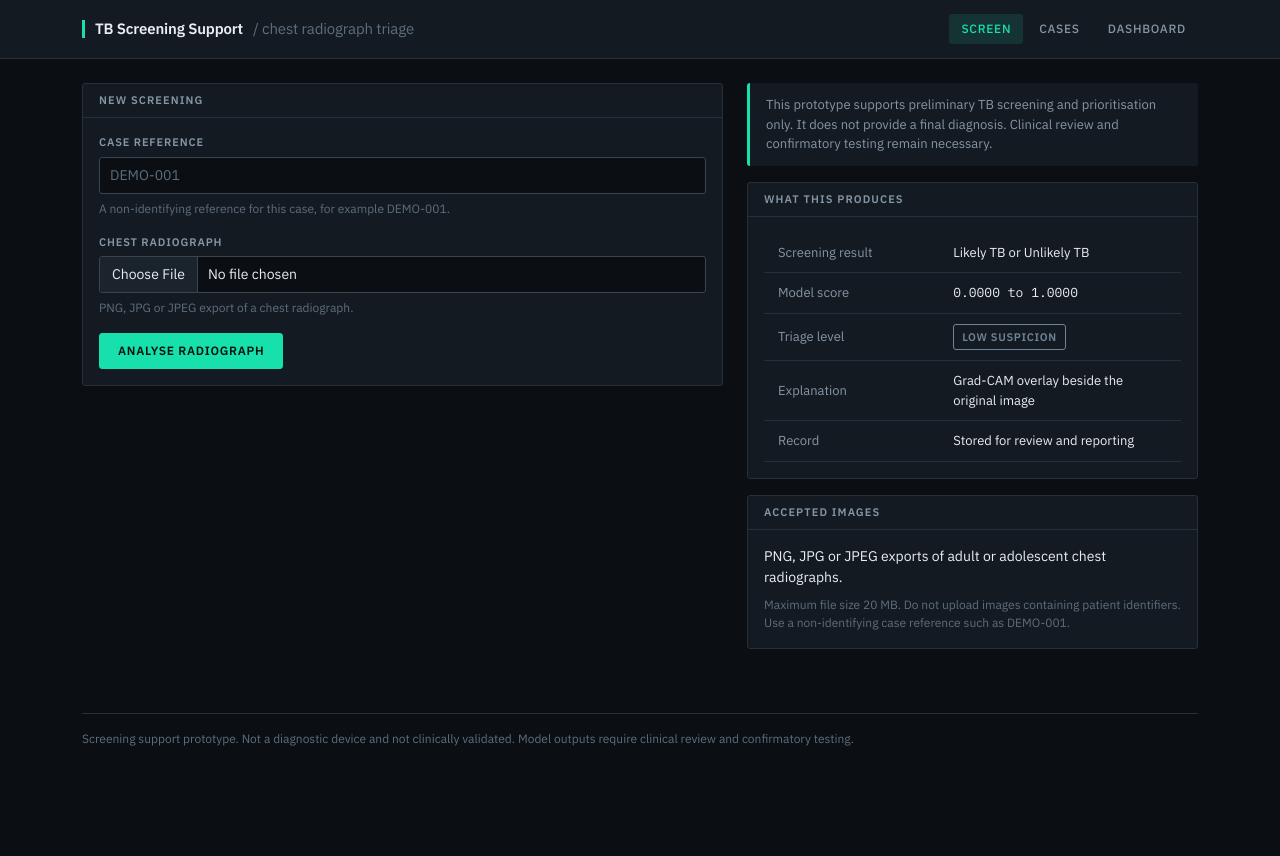
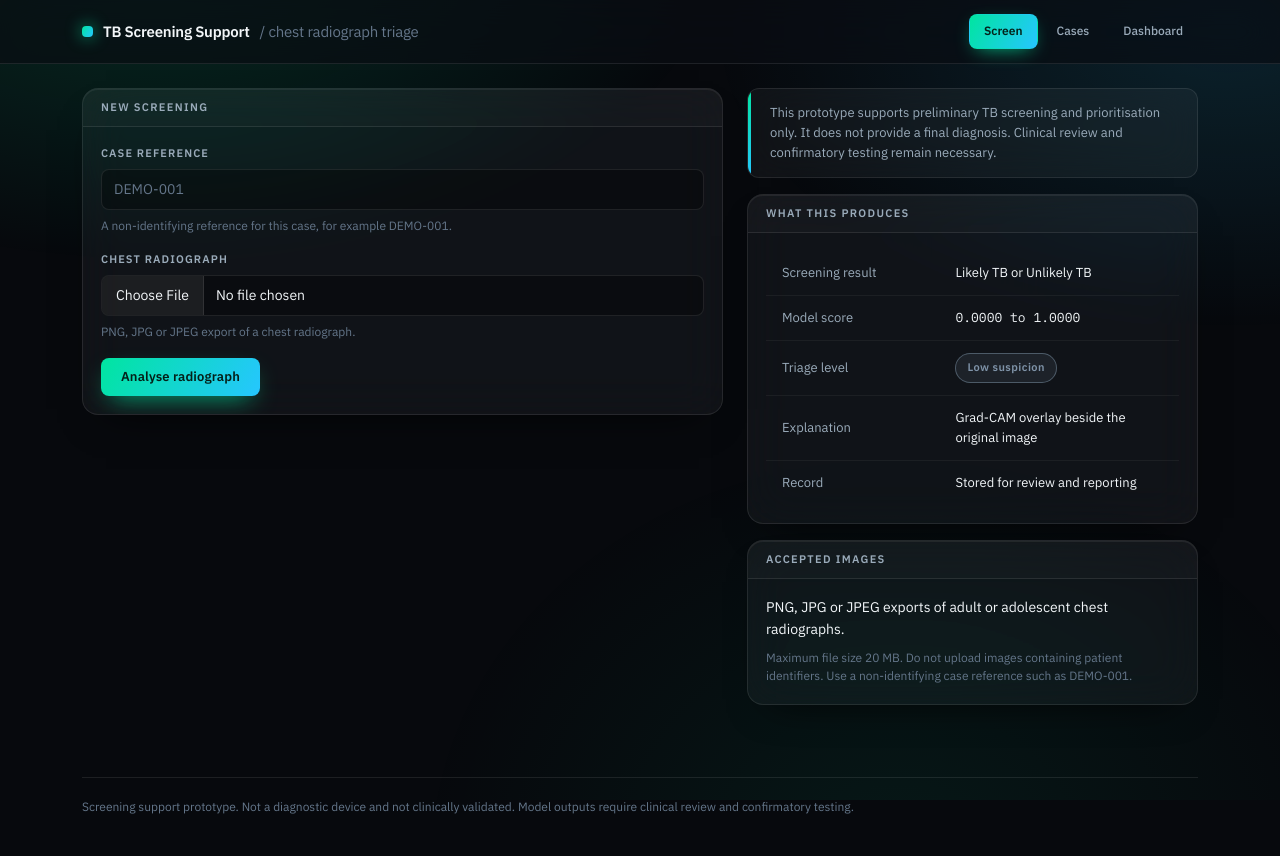
Before and after one commit to derrickkimutai1/tb-screening-system, a Django app: page / in a window 1280 px wide. Before the commit the page ends 746 px from the top, so only its background shows below. Run offline with Django 5.2, Linux system fonts and the light colour scheme; some libraries are stand-ins or nearby versions.

Commit message:
Rebuild the interface theme with layered translucent surfaces
Translucent panels over a near-black ground with ambient light at the edges,
gradient accents on actions and headline figures, rounded corners and entrance
and hover transitions. Motion is suppressed under prefers-reduced-motion, and
triage levels still carry their text labels.

```diff
--- a/screening/static/screening/theme.css
+++ b/screening/static/screening/theme.css
@@ -1,13 +1,10 @@
 /*
  * Interface theme for the screening application.
  *
- * The interface is dark by convention rather than for style: radiology reading
- * rooms are darkened and PACS workstations use dark backgrounds because
- * greyscale radiographs are perceived more accurately against black. The
- * radiograph panels sit on true black for the same reason.
- *
- * Bootstrap supplies the grid and form structure. Every colour, weight and
- * measurement below overrides it.
+ * Dark, layered surfaces on a near-black ground with ambient light bleeding in
+ * from the edges. Panels are translucent and separated by hairline highlights
+ * rather than hard borders, which keeps the radiograph the brightest thing on
+ * the screen.
  */
 
 @font-face {
@@ -42,54 +39,83 @@
 }
 
 :root {
-  --bg: #0b0f13;
-  --surface: #141a21;
-  --surface-raised: #1b232c;
+  --bg: #07090d;
+  --bg-lift: #0d1016;
   --well: #000000;
-  --border: #263039;
-  --border-strong: #38454f;
 
-  --ink: #e8eef4;
-  --ink-muted: #8496a6;
-  --ink-dim: #5d6e7d;
+  --glass: rgba(255, 255, 255, 0.045);
+  --glass-strong: rgba(255, 255, 255, 0.07);
+  --hairline: rgba(255, 255, 255, 0.09);
+  --hairline-bright: rgba(255, 255, 255, 0.16);
+  --inner-light: inset 0 1px 0 rgba(255, 255, 255, 0.07);
 
-  --accent: #17e0ad;
-  --accent-dim: #0e9c78;
-  --accent-wash: rgba(23, 224, 173, 0.12);
+  --ink: #f2f6f9;
+  --ink-muted: #9aabba;
+  --ink-dim: #64768a;
 
-  --triage-low: #6f8496;
-  --triage-medium: #f4a838;
-  --triage-high: #ff5f6d;
+  --accent: #00e5a0;
+  --accent-2: #26c6ff;
+  --accent-grad: linear-gradient(120deg, #00e5a0 0%, #26c6ff 100%);
+  --accent-wash: rgba(0, 229, 160, 0.13);
+  --accent-glow: 0 0 0 1px rgba(0, 229, 160, 0.4), 0 8px 28px -6px rgba(0, 229, 160, 0.5);
+
+  --triage-low: #7f93a8;
+  --triage-medium: #ffb03a;
+  --triage-high: #ff4d6d;
 
   --sans: "IBM Plex Sans", "Segoe UI", Arial, sans-serif;
   --mono: "IBM Plex Mono", "Cascadia Mono", Consolas, monospace;
-  --radius: 3px;
 
-  --bs-body-bg: var(--bg);
+  --r-sm: 8px;
+  --r-md: 12px;
+  --r-lg: 16px;
+
+  --ease: cubic-bezier(0.22, 1, 0.36, 1);
+
+  --bs-body-bg: transparent;
   --bs-body-color: var(--ink);
   --bs-body-font-family: var(--sans);
   --bs-body-font-size: 0.875rem;
-  --bs-border-color: var(--border);
-  --bs-border-radius: var(--radius);
-  --bs-border-radius-sm: var(--radius);
-  --bs-border-radius-lg: var(--radius);
+  --bs-border-color: var(--hairline);
+  --bs-border-radius: var(--r-md);
+  --bs-border-radius-sm: var(--r-sm);
+  --bs-border-radius-lg: var(--r-lg);
   --bs-link-color: var(--accent);
-  --bs-link-hover-color: #4df0c4;
+  --bs-link-hover-color: #6cffd0;
   --bs-emphasis-color: var(--ink);
-  --bs-secondary-color: var(--ink-muted);
 }
 
-* {
-  box-shadow: none !important;
+html {
+  background: var(--bg);
 }
 
 body {
+  position: relative;
+  min-height: 100vh;
   background: var(--bg);
   color: var(--ink);
   font-family: var(--sans);
   font-size: 0.875rem;
-  line-height: 1.5;
+  line-height: 1.55;
   -webkit-font-smoothing: antialiased;
+}
+
+/* Ambient light. Fixed so it does not travel with the scroll. */
+body::before {
+  content: "";
+  position: fixed;
+  inset: 0;
+  pointer-events: none;
+  z-index: 0;
+  background:
+    radial-gradient(60rem 34rem at 12% -8%, rgba(0, 229, 160, 0.16), transparent 60%),
+    radial-gradient(52rem 30rem at 96% 4%, rgba(38, 198, 255, 0.13), transparent 62%),
+    radial-gradient(46rem 40rem at 70% 108%, rgba(0, 229, 160, 0.07), transparent 65%);
+}
+
+body > * {
+  position: relative;
+  z-index: 1;
 }
 
 .numeric,
@@ -103,8 +129,13 @@ td.numeric,
 /* ---- Masthead ------------------------------------------------------------ */
 
 .masthead {
-  background: var(--surface);
-  border-bottom: 1px solid var(--border);
+  background: rgba(10, 13, 18, 0.72);
+  backdrop-filter: blur(18px) saturate(140%);
+  -webkit-backdrop-filter: blur(18px) saturate(140%);
+  border-bottom: 1px solid var(--hairline);
+  position: sticky;
+  top: 0;
+  z-index: 20;
 }
 
 .masthead-inner {
@@ -118,7 +149,7 @@ td.numeric,
 .masthead-title {
   font-size: 0.9375rem;
   font-weight: 600;
-  letter-spacing: -0.01em;
+  letter-spacing: -0.015em;
   margin: 0;
   display: flex;
   align-items: center;
@@ -127,9 +158,11 @@ td.numeric,
 
 .masthead-title::before {
   content: "";
-  width: 3px;
-  height: 1.125rem;
-  background: var(--accent);
+  width: 0.6875rem;
+  height: 0.6875rem;
+  border-radius: 4px;
+  background: var(--accent-grad);
+  box-shadow: 0 0 16px rgba(0, 229, 160, 0.75);
 }
 
 .masthead-title .qualifier {
@@ -142,38 +175,52 @@ td.numeric,
   gap: 0.25rem;
   font-size: 0.75rem;
   font-weight: 500;
-  letter-spacing: 0.06em;
-  text-transform: uppercase;
 }
 
 .masthead-nav a {
   color: var(--ink-muted);
   text-decoration: none;
-  padding: 0.375rem 0.75rem;
-  border-radius: var(--radius);
+  padding: 0.4375rem 0.875rem;
+  border-radius: var(--r-sm);
+  border: 1px solid transparent;
+  transition: color 0.25s var(--ease), background 0.25s var(--ease),
+    border-color 0.25s var(--ease);
 }
 
 .masthead-nav a:hover {
   color: var(--ink);
-  background: var(--surface-raised);
+  background: var(--glass);
+  border-color: var(--hairline);
 }
 
 .masthead-nav a.current {
-  color: var(--accent);
-  background: var(--accent-wash);
+  color: #04231a;
+  background: var(--accent-grad);
+  font-weight: 600;
+  box-shadow: 0 6px 20px -8px rgba(0, 229, 160, 0.9);
 }
 
 /* ---- Panels -------------------------------------------------------------- */
 
 .panel {
-  background: var(--surface);
-  border: 1px solid var(--border);
-  border-radius: var(--radius);
+  background: var(--glass);
+  backdrop-filter: blur(22px) saturate(130%);
+  -webkit-backdrop-filter: blur(22px) saturate(130%);
+  border: 1px solid var(--hairline);
+  border-radius: var(--r-lg);
+  box-shadow: var(--inner-light), 0 18px 40px -24px rgba(0, 0, 0, 0.9);
+  overflow: hidden;
+  transition: border-color 0.3s var(--ease), transform 0.3s var(--ease);
+}
+
+.panel:hover {
+  border-color: var(--hairline-bright);
 }
 
 .panel-head {
-  border-bottom: 1px solid var(--border);
-  padding: 0.625rem 1rem;
+  border-bottom: 1px solid var(--hairline);
+  background: rgba(255, 255, 255, 0.02);
+  padding: 0.75rem 1.125rem;
   display: flex;
   align-items: center;
   justify-content: space-between;
@@ -183,14 +230,14 @@ td.numeric,
 .panel-title {
   font-size: 0.6875rem;
   font-weight: 600;
-  letter-spacing: 0.1em;
+  letter-spacing: 0.12em;
   text-transform: uppercase;
   color: var(--ink-muted);
   margin: 0;
 }
 
 .panel-body {
-  padding: 1rem;
+  padding: 1.125rem;
 }
 
 /* ---- Form fields --------------------------------------------------------- */
@@ -199,38 +246,46 @@ td.numeric,
   display: block;
   font-size: 0.6875rem;
   font-weight: 600;
-  letter-spacing: 0.08em;
+  letter-spacing: 0.1em;
   text-transform: uppercase;
   color: var(--ink-muted);
-  margin-bottom: 0.375rem;
+  margin-bottom: 0.4375rem;
 }
 
 .field-hint {
   font-size: 0.75rem;
   color: var(--ink-dim);
-  margin-top: 0.375rem;
+  margin-top: 0.4375rem;
 }
 
 .form-control,
 .form-select {
-  background: var(--bg);
-  border: 1px solid var(--border-strong);
-  border-radius: var(--radius);
+  background: rgba(0, 0, 0, 0.32);
+  border: 1px solid var(--hairline);
+  border-radius: var(--r-sm);
   color: var(--ink);
   font-size: 0.875rem;
-  padding: 0.4375rem 0.625rem;
+  padding: 0.5625rem 0.75rem;
+  transition: border-color 0.25s var(--ease), background 0.25s var(--ease),
+    box-shadow 0.25s var(--ease);
 }
 
 .form-control::placeholder {
   color: var(--ink-dim);
 }
 
+.form-control:hover,
+.form-select:hover {
+  border-color: var(--hairline-bright);
+}
+
 .form-control:focus,
 .form-select:focus {
-  background: var(--bg);
-  border-color: var(--accent);
+  background: rgba(0, 0, 0, 0.42);
+  border-color: rgba(0, 229, 160, 0.65);
   color: var(--ink);
-  outline: 2px solid var(--accent-wash);
+  box-shadow: 0 0 0 3px rgba(0, 229, 160, 0.16);
+  outline: none;
 }
 
 .form-select {
@@ -238,81 +293,95 @@ td.numeric,
 }
 
 .form-control[type="file"]::file-selector-button {
-  background: var(--surface-raised);
+  background: var(--glass-strong);
   border: 0;
-  border-right: 1px solid var(--border-strong);
+  border-right: 1px solid var(--hairline);
+  border-radius: 0;
   color: var(--ink);
-  margin: -0.4375rem 0.625rem -0.4375rem -0.625rem;
-  padding: 0.4375rem 0.75rem;
+  cursor: pointer;
+  margin: -0.5625rem 0.75rem -0.5625rem -0.75rem;
+  padding: 0.5625rem 0.875rem;
+  transition: background 0.25s var(--ease);
+}
+
+.form-control[type="file"]::file-selector-button:hover {
+  background: rgba(255, 255, 255, 0.12);
 }
 
 /* ---- Buttons ------------------------------------------------------------- */
 
 .btn {
-  border-radius: var(--radius);
-  font-size: 0.75rem;
+  border-radius: var(--r-sm);
+  font-size: 0.8125rem;
   font-weight: 600;
-  letter-spacing: 0.06em;
-  text-transform: uppercase;
-  padding: 0.5rem 1.125rem;
+  letter-spacing: 0.01em;
+  padding: 0.5625rem 1.25rem;
+  transition: transform 0.25s var(--ease), box-shadow 0.25s var(--ease),
+    background 0.25s var(--ease), border-color 0.25s var(--ease);
 }
 
 .btn-action {
-  background: var(--accent);
-  border: 1px solid var(--accent);
-  color: #04120d;
+  background: var(--accent-grad);
+  border: 0;
+  color: #042018;
+  box-shadow: 0 10px 26px -10px rgba(0, 229, 160, 0.85);
 }
 
 .btn-action:hover {
-  background: #4df0c4;
-  border-color: #4df0c4;
-  color: #04120d;
+  color: #042018;
+  transform: translateY(-1px);
+  box-shadow: 0 14px 32px -10px rgba(0, 229, 160, 1);
+}
+
+.btn-action:active {
+  transform: translateY(0);
 }
 
 .btn-quiet {
-  background: transparent;
-  border: 1px solid var(--border-strong);
+  background: var(--glass);
+  border: 1px solid var(--hairline);
   color: var(--ink);
 }
 
 .btn-quiet:hover {
-  background: var(--surface-raised);
-  border-color: var(--ink-dim);
+  background: var(--glass-strong);
+  border-color: var(--hairline-bright);
   color: var(--ink);
+  transform: translateY(-1px);
 }
 
 /* ---- Triage markers -----------------------------------------------------
-   Colour never carries the meaning alone: each marker shows its text label,
+   Colour never carries the meaning alone: every marker shows its text label,
    and the three levels differ in fill as well as hue. */
 
 .triage {
   display: inline-block;
   font-size: 0.6875rem;
   font-weight: 600;
-  letter-spacing: 0.06em;
-  text-transform: uppercase;
-  padding: 0.25rem 0.5rem;
-  border-radius: var(--radius);
+  letter-spacing: 0.04em;
+  padding: 0.3125rem 0.6875rem;
+  border-radius: 999px;
   border: 1px solid;
   white-space: nowrap;
 }
 
 .triage-low {
   color: var(--triage-low);
-  border-color: var(--triage-low);
-  background: transparent;
+  border-color: rgba(127, 147, 168, 0.5);
+  background: rgba(127, 147, 168, 0.12);
 }
 
 .triage-medium {
-  color: var(--triage-medium);
-  border-color: var(--triage-medium);
-  background: rgba(244, 168, 56, 0.14);
+  color: #ffce7d;
+  border-color: rgba(255, 176, 58, 0.55);
+  background: rgba(255, 176, 58, 0.16);
 }
 
 .triage-high {
-  color: #1a0508;
-  background: var(--triage-high);
-  border-color: var(--triage-high);
+  color: #fff;
+  border-color: transparent;
+  background: linear-gradient(120deg, #ff4d6d 0%, #ff7a4d 100%);
+  box-shadow: 0 6px 20px -8px rgba(255, 77, 109, 0.9);
 }
 
 /* ---- Radiograph wells ---------------------------------------------------
@@ -325,7 +394,9 @@ td.numeric,
   justify-content: center;
   height: 26rem;
   background: var(--well);
-  border: 1px solid var(--border);
+  border: 1px solid var(--hairline);
+  border-radius: var(--r-md);
+  overflow: hidden;
 }
 
 .radiograph-frame img {
@@ -344,22 +415,39 @@ td.numeric,
 /* ---- Notices ------------------------------------------------------------- */
 
 .notice {
-  border-left: 3px solid var(--border-strong);
-  background: var(--surface);
-  border-radius: var(--radius);
-  padding: 0.75rem 1rem;
+  position: relative;
+  background: var(--glass);
+  backdrop-filter: blur(18px);
+  -webkit-backdrop-filter: blur(18px);
+  border: 1px solid var(--hairline);
+  border-radius: var(--r-md);
+  padding: 0.875rem 1.125rem 0.875rem 1.375rem;
   font-size: 0.8125rem;
   color: var(--ink-muted);
+  overflow: hidden;
 }
 
-.notice-boundary {
-  border-left-color: var(--accent);
+.notice::before {
+  content: "";
+  position: absolute;
+  left: 0;
+  top: 0;
+  bottom: 0;
+  width: 3px;
+  background: var(--hairline-bright);
+}
+
+.notice-boundary::before {
+  background: var(--accent-grad);
 }
 
 .notice-caution {
-  border-left-color: var(--triage-medium);
-  background: rgba(244, 168, 56, 0.08);
   color: var(--ink);
+  background: rgba(255, 176, 58, 0.08);
+}
+
+.notice-caution::before {
+  background: linear-gradient(180deg, #ffb03a, #ff7a4d);
 }
 
 /* ---- Tables -------------------------------------------------------------- */
@@ -372,26 +460,31 @@ td.numeric,
 }
 
 .table > thead th {
-  background: var(--surface-raised);
+  background: rgba(255, 255, 255, 0.03);
   font-size: 0.625rem;
   font-weight: 600;
-  letter-spacing: 0.1em;
+  letter-spacing: 0.12em;
   text-transform: uppercase;
-  color: var(--ink-muted);
-  border-bottom: 1px solid var(--border);
-  padding: 0.5rem 0.875rem;
+  color: var(--ink-dim);
+  border-bottom: 1px solid var(--hairline);
+  padding: 0.625rem 1rem;
   white-space: nowrap;
 }
 
 .table > tbody td {
-  border-bottom: 1px solid var(--border);
+  border-bottom: 1px solid rgba(255, 255, 255, 0.05);
   color: var(--ink);
-  padding: 0.625rem 0.875rem;
+  padding: 0.75rem 1rem;
   vertical-align: middle;
+  transition: background 0.2s var(--ease);
+}
+
+.table > tbody tr:last-child td {
+  border-bottom: 0;
 }
 
 .table > tbody tr:hover td {
-  background: var(--surface-raised);
+  background: rgba(255, 255, 255, 0.045);
 }
 
 .table a {
@@ -401,70 +494,139 @@ td.numeric,
 }
 
 .table a:hover {
-  text-decoration: underline;
+  color: #6cffd0;
 }
 
 /* ---- Instrument readouts ------------------------------------------------- */
 
 .readout {
-  background: var(--surface);
-  border: 1px solid var(--border);
-  border-left: 2px solid var(--accent);
-  border-radius: var(--radius);
-  padding: 0.875rem 1rem;
+  position: relative;
+  background: var(--glass);
+  backdrop-filter: blur(22px) saturate(130%);
+  -webkit-backdrop-filter: blur(22px) saturate(130%);
+  border: 1px solid var(--hairline);
+  border-radius: var(--r-lg);
+  box-shadow: var(--inner-light), 0 18px 40px -26px rgba(0, 0, 0, 0.9);
+  padding: 1.125rem 1.25rem;
+  overflow: hidden;
+  transition: transform 0.3s var(--ease), border-color 0.3s var(--ease);
+}
+
+.readout::after {
+  content: "";
+  position: absolute;
+  inset: 0 0 auto 0;
+  height: 1px;
+  background: var(--accent-grad);
+  opacity: 0.55;
+}
+
+.readout:hover {
+  transform: translateY(-2px);
+  border-color: var(--hairline-bright);
 }
 
 .readout-label {
   display: block;
   font-size: 0.625rem;
   font-weight: 600;
-  letter-spacing: 0.1em;
+  letter-spacing: 0.12em;
   text-transform: uppercase;
-  color: var(--ink-muted);
+  color: var(--ink-dim);
 }
 
 .readout-value {
-  font-size: 2rem;
+  font-size: 2.125rem;
   font-weight: 500;
   line-height: 1.1;
-  margin-top: 0.375rem;
+  margin-top: 0.4375rem;
   color: var(--ink);
 }
 
 .readout-value.accented {
-  color: var(--accent);
+  background: var(--accent-grad);
+  -webkit-background-clip: text;
+  background-clip: text;
+  color: transparent;
 }
 
 .readout-unit {
   display: block;
   font-size: 0.75rem;
   color: var(--ink-dim);
-  margin-top: 0.25rem;
+  margin-top: 0.3125rem;
 }
 
-/* Headline figure on the result page. */
+/* Headline figures on the result page. */
 .headline-score {
   font-family: var(--mono);
   font-variant-numeric: tabular-nums;
-  font-size: 2.75rem;
+  font-size: 3rem;
   font-weight: 500;
   line-height: 1;
-  color: var(--accent);
+  letter-spacing: -0.02em;
+  background: var(--accent-grad);
+  -webkit-background-clip: text;
+  background-clip: text;
+  color: transparent;
 }
 
 .headline-label {
-  font-size: 1.75rem;
+  font-size: 1.875rem;
   font-weight: 600;
   line-height: 1.1;
-  letter-spacing: -0.02em;
+  letter-spacing: -0.03em;
+}
+
+/* ---- Entrance ------------------------------------------------------------
+   One short settle on load. Suppressed for anyone who has asked the system to
+   reduce motion. */
+
+@keyframes rise {
+  from {
+    opacity: 0;
+    transform: translateY(10px);
+  }
+  to {
+    opacity: 1;
+    transform: none;
+  }
+}
+
+main .panel,
+main .readout,
+main .notice {
+  animation: rise 0.5s var(--ease) both;
+}
+
+main > .row > [class^="col"]:nth-child(2) .panel,
+main > .row > [class^="col"]:nth-child(2) .readout {
+  animation-delay: 0.06s;
+}
+
+main > .row > [class^="col"]:nth-child(3) .readout {
+  animation-delay: 0.12s;
+}
+
+main > .row > [class^="col"]:nth-child(4) .readout {
+  animation-delay: 0.18s;
+}
+
+@media (prefers-reduced-motion: reduce) {
+  *,
+  *::before,
+  *::after {
+    animation: none !important;
+    transition: none !important;
+  }
 }
 
 /* ---- Footer -------------------------------------------------------------- */
 
 .colophon {
-  border-top: 1px solid var(--border);
-  margin-top: 2.5rem;
-  padding: 1rem 0 2rem;
+  border-top: 1px solid var(--hairline);
+  margin-top: 3rem;
+  padding: 1.25rem 0 2.5rem;
   font-size: 0.75rem;
   color: var(--ink-dim);
 }
```
